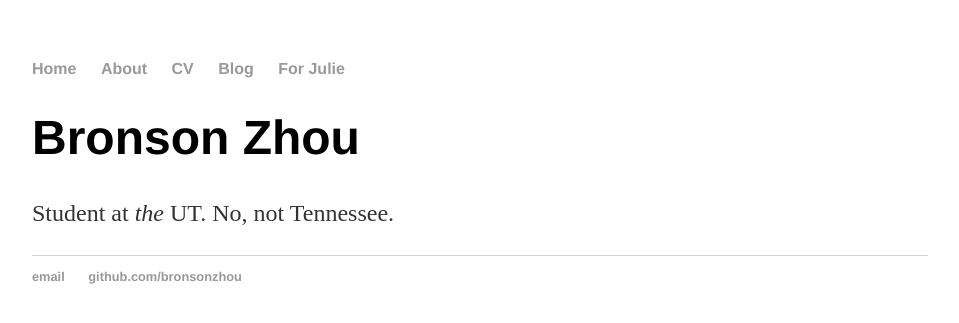
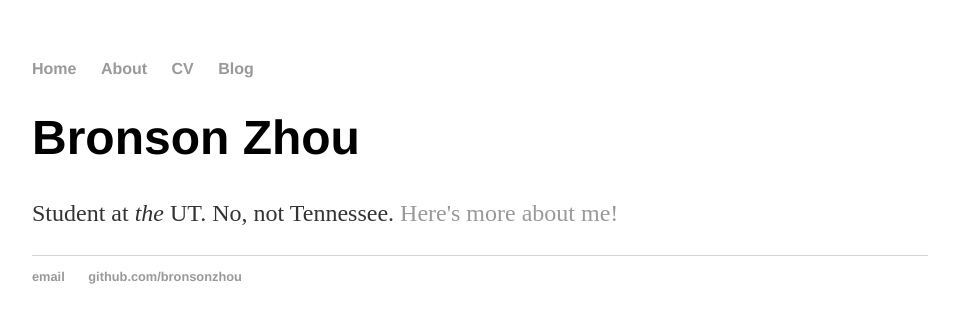
Before and after one commit to bronsonzhou/bronsonzhou.github.io, a Jekyll site: the page built from index.html, in a window 1280 px wide. Shown: the top 323 px of the page, without its empty margins (160-1119 px from the left). Built offline with Jekyll 4.4.1, drawn with Linux system fonts in a browser that asks for light colours; Markdown is read by kramdown in place of the engine named in the settings.

Commit message:
Update index.html
Changed index to use default.html layout created in last commit.

```diff
--- a/index.html
+++ b/index.html
@@ -1,31 +1,8 @@
-<!DOCTYPE html>
-<html>
-	<head>
-		<title>Bronson Zhou</title>
-		<!-- link to main stylesheet -->
-		<link rel="stylesheet" type="text/css" href="/css/main.css">
-	</head>
-	<body>
-		<nav>
-    		<ul>
-        		<li><a href="/">Home</a></li>
-	        	<li><a href="/about">About</a></li>
-        		<li><a href="/cv">CV</a></li>
-        		<li><a href="/blog">Blog</a></li>
-			<li><a href="/forjulie">For Julie</a></li>
-    		</ul>
-		</nav>
-		<div class="container">
-    		<div class="blurb">
-        		<h1>Bronson Zhou</h1> <!-- I'll find a more creative title one day -->
-				<p>Student at <em>the</em> UT. No, not Tennessee.</p>
-    		</div><!-- /.blurb -->
-		</div><!-- /.container -->
-		<footer>
-    		<ul>
-        		<li><a href="mailto:bronsonzhou@gmail.com">email</a></li>
-        		<li><a href="https://github.com/bronsonzhou">github.com/bronsonzhou</a></li>
-			</ul>
-		</footer>
-	</body>
-</html>
+---
+layout: default
+title: Bronson Zhou, Cool Guy
+---
+<div class="blurb">
+	<h1>Bronson Zhou</h1>
+	<p>Student at <em>the</em> UT. No, not Tennessee.  <a href="/about">Here's more about me!</a></p>
+</div><!-- /.blurb -->
```
